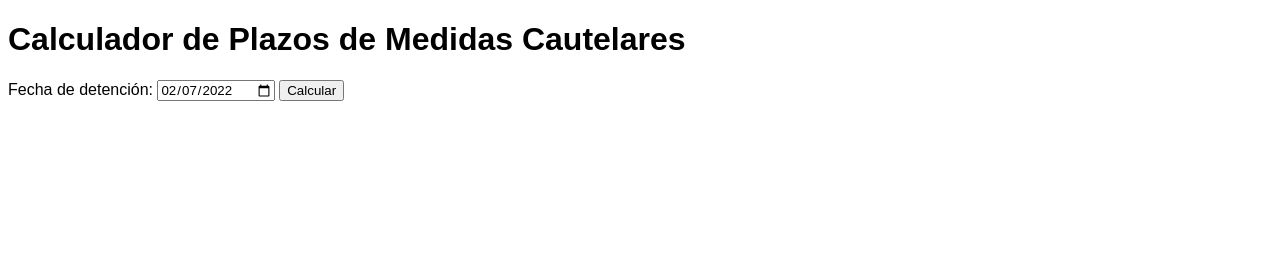
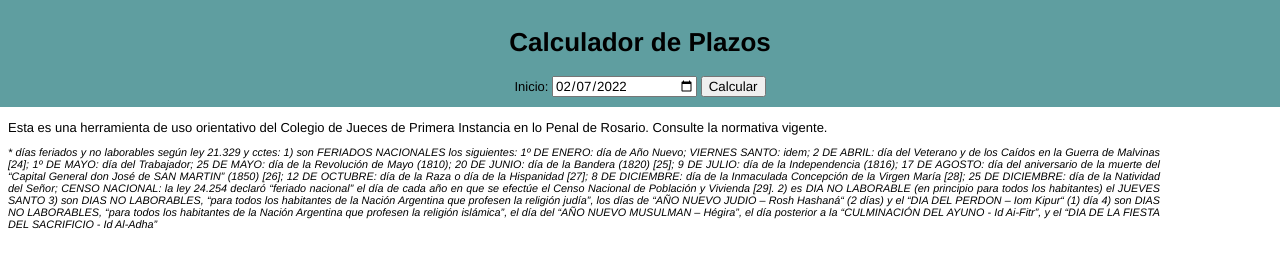
Before and after one commit to Nippur3319/plazospp, a plain HTML site: page index.html in a window 1280 px wide. Drawn offline with nearby package versions, Linux system fonts and the light colour scheme.

Commit message:
terminado el codigo js y el estilado

```diff
--- a/index.html
+++ b/index.html
@@ -9,8 +9,9 @@
 
 </head>
 <body>
-    <h1>Calculador de Plazos de Medidas Cautelares</h1>
-    <label for="startDate">Fecha de detención:</label>
+    <div id="app">
+        <h1>Calculador de Plazos</h1>
+        <label for="startDate">Inicio:</label>
     <!-- llamo al módulo moment.js -->
         <script src="https://cdnjs.cloudflare.com/ajax/libs/moment.js/2.29.1/moment.min.js" integrity="sha512-qTXRIMyZIFb8iQcfjXWCO8+M5Tbc38Qi5WzdPOYZHIlZpzBHG3L3by84BBBOiRGiEb7KKtAOAs5qYdUiZiQNNQ==" crossorigin="anonymous" referrerpolicy="no-referrer"></script>
 
@@ -22,10 +23,33 @@
 
 
         <button id="btn">Calcular</button>
-    <div id="app"></div>
+    </div>
 
 
-    <div id="ulListado"></div>
+    <div id="ulListado">
+        <!-- Se llena dinámicamente con JS-->
+        Esta es una herramienta de uso orientativo del Colegio de Jueces de Primera Instancia en lo Penal de Rosario. Consulte la normativa vigente.
+        <br>
+        <p> <i>* días feriados y no laborables según ley 21.329 y cctes:
+            1) son FERIADOS NACIONALES los siguientes:
+            1º DE ENERO: día de Año Nuevo;
+            VIERNES SANTO: idem; 2 DE ABRIL: día del Veterano y de los Caídos en la Guerra de Malvinas [24];
+            1º DE MAYO: día del Trabajador;
+            25 DE MAYO: día de la Revolución de Mayo (1810);
+            20 DE JUNIO: día de la Bandera (1820) [25];
+            9 DE JULIO: día de la Independencia (1816);
+            17 DE AGOSTO: día del aniversario de la muerte del “Capital General don José de SAN MARTIN” (1850) [26];
+            12 DE OCTUBRE: día de la Raza o día de la Hispanidad [27];
+            8 DE DICIEMBRE: día de la Inmaculada Concepción de la Virgen María [28];
+            25 DE DICIEMBRE: día de la Natividad del Señor;
+            CENSO NACIONAL: la ley 24.254 declaró “feriado nacional” el día de cada año en que se efectúe el Censo Nacional de Población y Vivienda [29].
+
+            2) es DIA NO LABORABLE (en principio para todos los habitantes) el JUEVES SANTO
+
+            3) son DIAS NO LABORABLES, “para todos los habitantes de la Nación Argentina que profesen la religión judía”, los días de “AÑO NUEVO JUDIO – Rosh Hashaná“ (2 días) y el “DIA DEL PERDON – Iom Kipur“ (1) día
+
+            4) son DIAS NO LABORABLES, “para todos los habitantes de la Nación Argentina que profesen la religión islámica”, el día del “AÑO NUEVO MUSULMAN – Hégira”, el día posterior a la “CULMINACIÓN DEL AYUNO - Id Ai-Fitr”, y el “DIA DE LA FIESTA DEL SACRIFICIO - Id Al-Adha”</i>
+    </div>
 
 
 
--- a/main.js
+++ b/main.js
@@ -161,9 +161,13 @@ function agregarElementos(arr){
 
 
 
+        if (arr.indexOf(data) == 0) {
+            linew.classList.add("invisible")
+        }
+
 
         if (arr.indexOf(data) % 10 == 0 ) {
-                linew.className = "boldLi";
+            linew.classList.add("boldLi");
         } else {
             linew.className = "regularLi";
         }
@@ -172,7 +176,12 @@ function agregarElementos(arr){
         linew.appendChild(contenido);
 
         if(data.motivo != "") {
-            var infoFeriado = document.createTextNode(` Feriado: ${data.motivo}  (${data.tipo})`);
+            /* var infoFeriado = document.createTextNode(` ${data.motivo}  (${data.tipo})`);
+            linew.appendChild(infoFeriado);
+             */
+
+            let infoFeriado = document.createElement('p');
+            infoFeriado.innerHTML = `<a href="${data.info}"target="_blank"> ${data.motivo}</a>  (${data.tipo})<br>`
             linew.appendChild(infoFeriado);
             linew.className = "holidayLi";
         }
@@ -180,7 +189,7 @@ function agregarElementos(arr){
 
         if(weekDayName == "Sábado"  || weekDayName == "Domingo" ) {
 
-            linew.className = "weekendLi";
+            linew.classList.add("weekendLi");
         }
     })
 }
--- a/styles.css
+++ b/styles.css
@@ -1,31 +1,59 @@
 * {
-  font-family: Arial, Helvetica, sans-serif;
+  font-family: 'Franklin Gothic Medium', 'Arial Narrow', Arial, sans-serif;
+}
+
+#app {
+  font-size: small;
+  z-index: 100;
+  position: fixed;
+  top: 0;
+  left:0;
+  padding: 10px 0 10px 0;
+  background-color: cadetblue;
+  width: 100%;
+  text-align: center;
 }
 
 #ulListado {
-  padding-top: 10px;
+  position: absolute;
+  top: 100px;
+  padding: 20px 0 20px 0;
   width: 90%;
   text-align: justify;
+  font-size: small;
 }
 
 #ulListado li {
   list-style: none;
   padding-top: 10px;
+  border-bottom: 1px solid #000;
 }
+
+.holidayLi, .weekendLi {
+  color: red;
+  background-color: rgb(255, 250, 250);
+}
+
+
 
 .boldLi {
   font-weight: bold;
-  font-size: larger;
+
+  background-color:aliceblue;
 }
 
 .regularLi {
   font-weight: normal;
 }
 
-.holidayLi {
-  color: red;
+.invisible {
+  display: none;
 }
 
-.weekendLi {
-  color: dimgray;
+#startDate {
+  width: 140px;
 }
+
+p {
+  font-size: smaller;
+}
```
Lines whose indentation alone changed are shown as unchanged.
